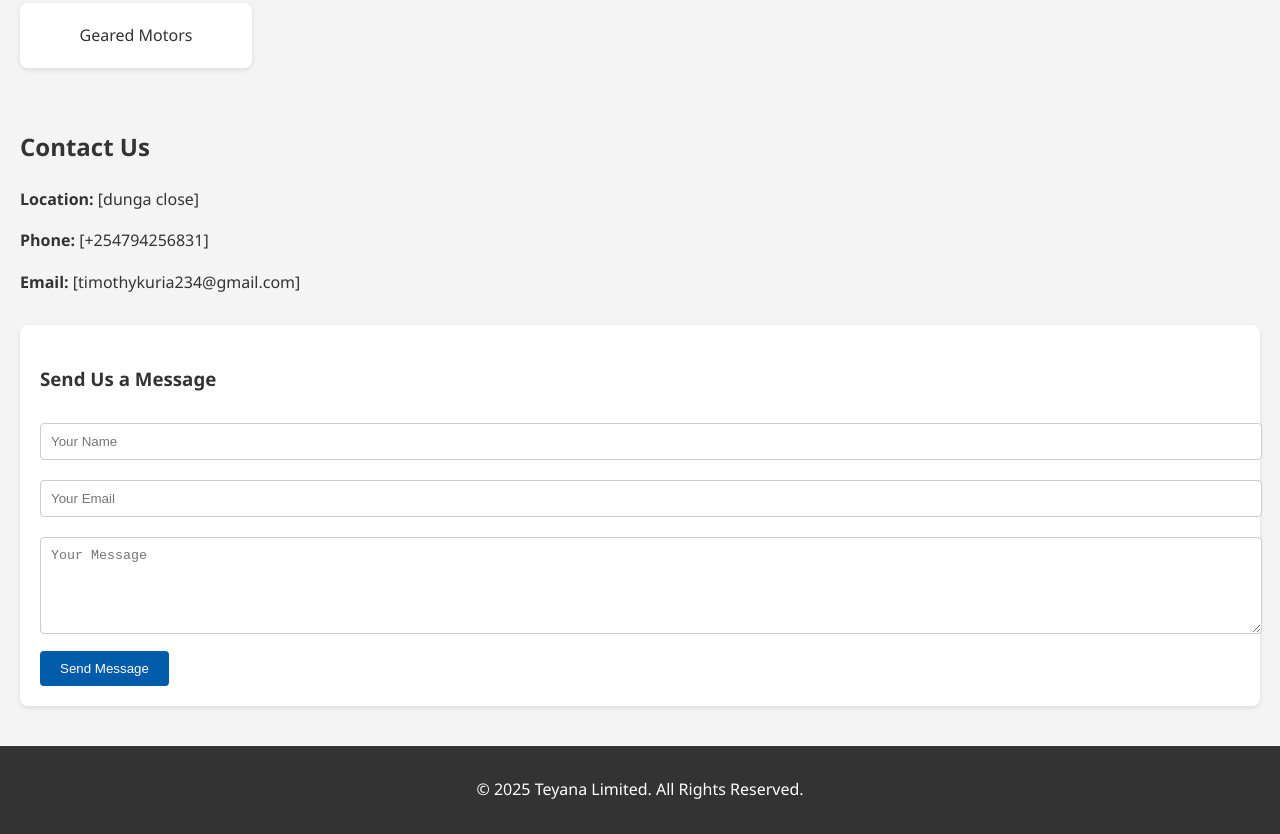
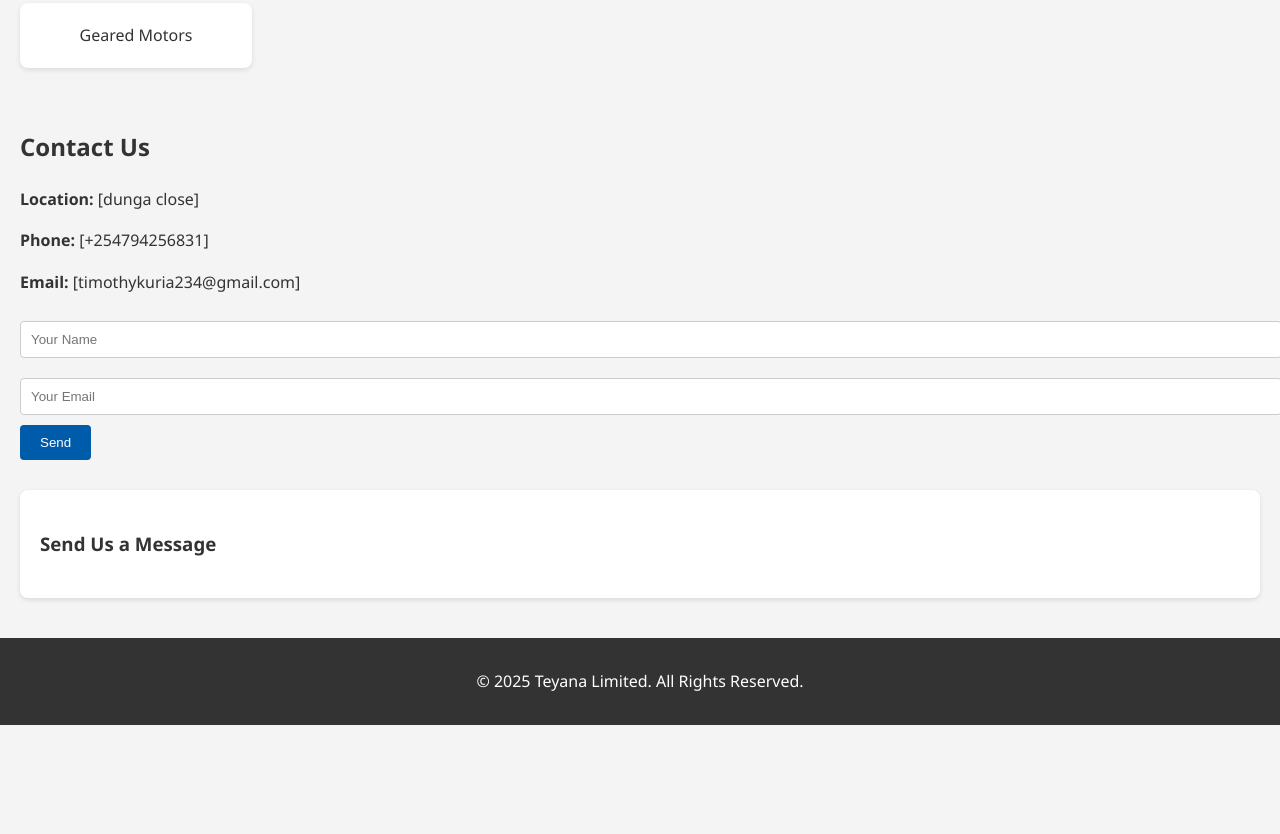
Before and after one commit to timokush/teyana-website, a plain HTML site: page index.html in a window 1280 px wide. Shown: the part 653-1487 px from the top of the page. After the commit the page ends 1378 px from the top, so only its background shows below. Drawn offline with Linux system fonts and the light colour scheme.

Commit message:
Update index.html

```diff
--- a/index.html
+++ b/index.html
@@ -127,18 +127,19 @@
 
     <div class="container" id="contact">
         <h2>Contact Us</h2>
-        <p><strong>Location:</strong> [dunga close]</p>
+   <p><strong>Location:</strong> [dunga close]</p>
         <p><strong>Phone:</strong> [+254794256831]</p>
         <p><strong>Email:</strong> [timothykuria234@gmail.com]</p>
-
+<form action="https://formsubmit.co/your@email.com" method="POST">
+  <input type="text" name="name" placeholder="Your Name" required>
+  <input type="email" name="email" placeholder="Your Email" required>
+  <input type="hidden" name="_captcha" value="false">
+  <input type="hidden" name="_next" value="https://yourusername.github.io/teyana-website/thank-you.html">
+  <button type="submit">Send</button>
+</form>
         <div class="contact-form">
             <h3>Send Us a Message</h3>
-            <form action="#" method="post">
-                <input type="text" name="name" placeholder="Your Name" required>
-                <input type="email" name="email" placeholder="Your Email" required>
-                <textarea name="message" rows="5" placeholder="Your Message" required></textarea>
-                <button type="submit">Send Message</button>
-            </form>
+
         </div>
     </div>
 
```
